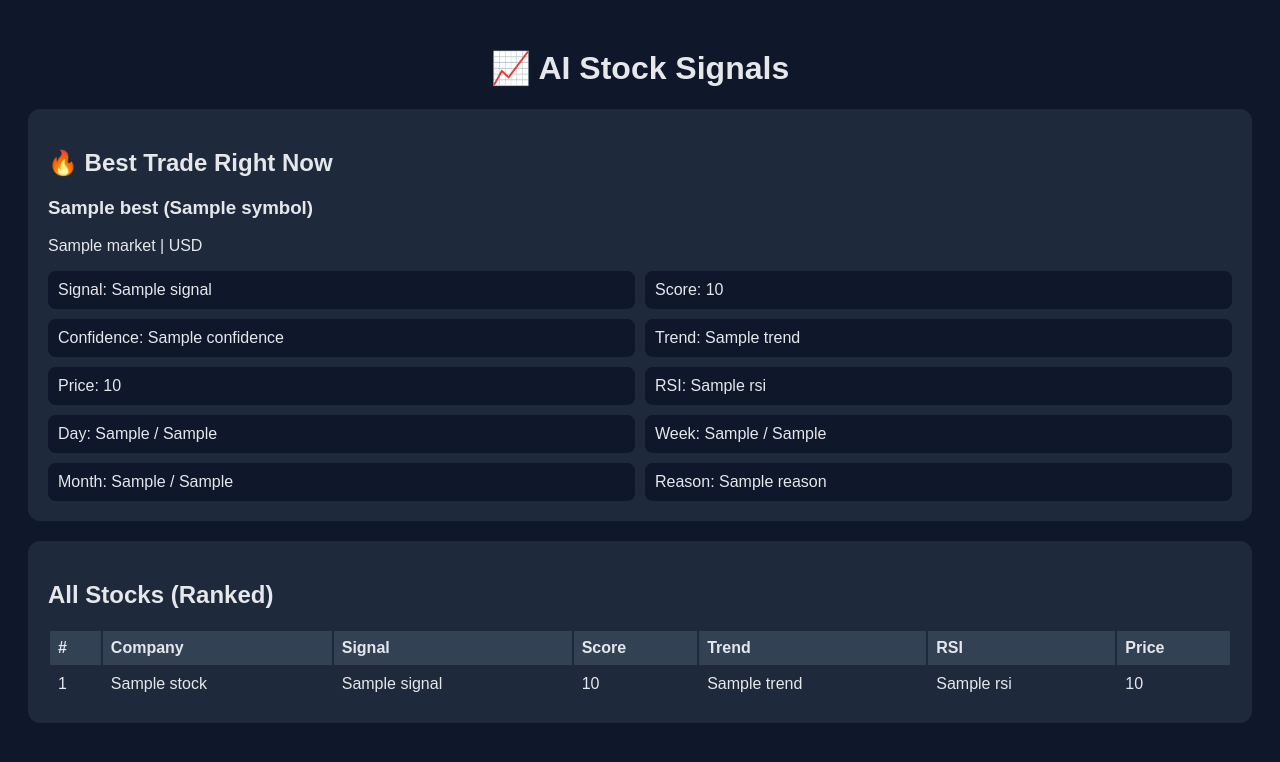
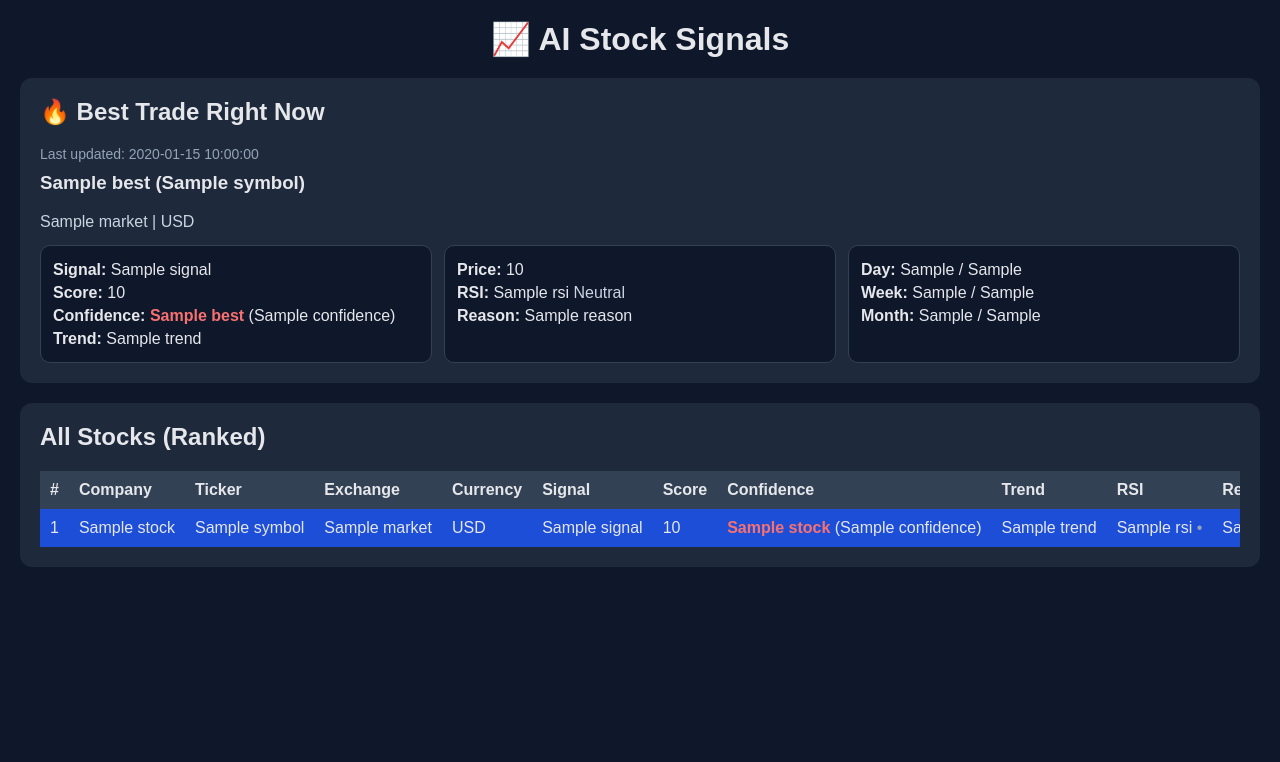
Before and after one commit to CycleX66/ai-stock-app, a Flask app: template templates/index.html in a window 1280 px wide. Shown: the top 762 px of the page. Run offline with Flask 3, Linux system fonts and the light colour scheme; the template is opened without the code that fills it: most values are stand-ins (such as "Sample title", 1, 10 or a date in 2020).

Commit message:
Update index.html

```diff
--- a/templates/index.html
+++ b/templates/index.html
@@ -3,129 +3,226 @@
 <head>
     <meta charset="UTF-8">
     <meta name="viewport" content="width=device-width, initial-scale=1.0">
-
+    <meta http-equiv="refresh" content="60">
     <title>AI Stock Signals</title>
 
     <style>
         body {
-    font-family: Arial;
+            font-family: Arial, sans-serif;
             background: #0f172a;
             color: #e5e7eb;
+            margin: 0;
             padding: 20px;
         }
 
-h1 { text-align: center; }
+        h1 {
+            text-align: center;
+            margin: 0 0 20px 0;
+        }
+
+        h2, h3 {
+            margin-top: 0;
+        }
 
         .card {
             background: #1e293b;
             padding: 20px;
             border-radius: 12px;
             margin-bottom: 20px;
+            box-sizing: border-box;
         }
 
-/* GRID */
+        .time {
+            color: #94a3b8;
+            font-size: 14px;
+            margin-bottom: 10px;
+        }
+
+        .best-sub {
+            color: #cbd5e1;
+            margin-bottom: 14px;
+        }
+
         .best-grid {
             display: grid;
             grid-template-columns: 1fr;
-    gap: 10px;
+            gap: 12px;
+            margin-top: 12px;
         }
 
-@media (min-width: 700px) {
+        @media (min-width: 600px) {
             .best-grid {
                 grid-template-columns: 1fr 1fr;
             }
         }
 
+        @media (min-width: 1000px) {
+            .best-grid {
+                grid-template-columns: 1fr 1fr 1fr;
+            }
+        }
+
         .box {
             background: #0f172a;
-    padding: 10px;
-    border-radius: 8px;
+            padding: 12px;
+            border-radius: 10px;
+            border: 1px solid #334155;
+            line-height: 1.45;
         }
 
-/* TABLE */
         .table-wrapper {
             overflow-x: auto;
+            margin-top: 10px;
         }
 
         table {
             width: 100%;
-    min-width: 1000px;
+            min-width: 1200px;
+            border-collapse: collapse;
         }
 
         th, td {
-    padding: 8px;
+            padding: 10px;
             text-align: left;
+            vertical-align: top;
             white-space: nowrap;
         }
 
-th { background: #334155; }
+        th {
+            background: #334155;
+        }
 
-.buy { color: #22c55e; }
-.sell { color: #ef4444; }
-.hold { color: #eab308; }
+        tr:nth-child(even) {
+            background: #0f172a;
+        }
+
+        .highlight {
+            background: #1d4ed8 !important;
+        }
+
+        .buy { color: #22c55e; font-weight: bold; }
+        .sell { color: #ef4444; font-weight: bold; }
+        .hold { color: #eab308; font-weight: bold; }
+
+        .high { color: #22c55e; font-weight: bold; }
+        .medium { color: #facc15; font-weight: bold; }
+        .low { color: #f87171; font-weight: bold; }
+
+        .oversold { color: #22c55e; font-weight: bold; }
+        .overbought { color: #ef4444; font-weight: bold; }
+        .neutral { color: #cbd5e1; }
+
+        .muted {
+            color: #94a3b8;
+        }
     </style>
 </head>
-
 <body>
 
     <h1>📈 AI Stock Signals</h1>
 
-<!-- BEST TRADE -->
+    <!-- BEST TRADE FIRST -->
     <div class="card">
         <h2>🔥 Best Trade Right Now</h2>
+        <div class="time">Last updated: {{ now }}</div>
 
         <h3>{{ best.name }} ({{ best.symbol }})</h3>
-<p>{{ best.market }} | {{ best.currency }}</p>
+        <div class="best-sub">{{ best.market }} | {{ best.currency }}</div>
 
         <div class="best-grid">
+            <div class="box">
+                <div><strong>Signal:</strong> <span class="{{ best.signal|lower }}">{{ best.signal }}</span></div>
+                <div><strong>Score:</strong> {{ best.score }}</div>
+                <div>
+                    <strong>Confidence:</strong>
+                    <span class="{% if best.confidence_label == 'High' %}high{% elif best.confidence_label == 'Medium' %}medium{% else %}low{% endif %}">
+                        {{ best.confidence_label }}
+                    </span>
+                    ({{ best.confidence }})
+                </div>
+                <div><strong>Trend:</strong> {{ best.trend }}</div>
+            </div>
 
-<div class="box">Signal: <span class="{{ best.signal|lower }}">{{ best.signal }}</span></div>
-<div class="box">Score: {{ best.score }}</div>
+            <div class="box">
+                <div><strong>Price:</strong> {{ best.price_display }}</div>
+                <div>
+                    <strong>RSI:</strong> {{ best.rsi }}
+                    {% if best.rsi_flag == "Oversold" %}
+                        <span class="oversold">🔥 Oversold</span>
+                    {% elif best.rsi_flag == "Overbought" %}
+                        <span class="overbought">⚠️ Overbought</span>
+                    {% else %}
+                        <span class="neutral">Neutral</span>
+                    {% endif %}
+                </div>
+                <div><strong>Reason:</strong> {{ best.reason }}</div>
+            </div>
 
-<div class="box">Confidence: {{ best.confidence }}</div>
-<div class="box">Trend: {{ best.trend }}</div>
-
-<div class="box">Price: {{ best.price_display }}</div>
-<div class="box">RSI: {{ best.rsi }}</div>
-
-<div class="box">Day: {{ best.d_high_display }} / {{ best.d_low_display }}</div>
-<div class="box">Week: {{ best.w_high_display }} / {{ best.w_low_display }}</div>
-
-<div class="box">Month: {{ best.m_high_display }} / {{ best.m_low_display }}</div>
-<div class="box">Reason: {{ best.reason }}</div>
-
+            <div class="box">
+                <div><strong>Day:</strong> {{ best.d_high_display }} / {{ best.d_low_display }}</div>
+                <div><strong>Week:</strong> {{ best.w_high_display }} / {{ best.w_low_display }}</div>
+                <div><strong>Month:</strong> {{ best.m_high_display }} / {{ best.m_low_display }}</div>
+            </div>
         </div>
     </div>
 
-<!-- TABLE -->
+    <!-- TABLE SECOND -->
     <div class="card">
         <h2>All Stocks (Ranked)</h2>
 
         <div class="table-wrapper">
             <table>
-
                 <tr>
                     <th>#</th>
                     <th>Company</th>
+                    <th>Ticker</th>
+                    <th>Exchange</th>
+                    <th>Currency</th>
                     <th>Signal</th>
                     <th>Score</th>
+                    <th>Confidence</th>
                     <th>Trend</th>
                     <th>RSI</th>
+                    <th>Reason</th>
                     <th>Price</th>
+                    <th>Day</th>
+                    <th>Week</th>
+                    <th>Month</th>
                 </tr>
 
                 {% for stock in scored %}
-<tr>
+                <tr {% if loop.index == 1 %}class="highlight"{% endif %}>
                     <td>{{ loop.index }}</td>
                     <td>{{ stock.name }}</td>
+                    <td>{{ stock.symbol }}</td>
+                    <td>{{ stock.market }}</td>
+                    <td>{{ stock.currency }}</td>
                     <td class="{{ stock.signal|lower }}">{{ stock.signal }}</td>
                     <td>{{ stock.score }}</td>
+                    <td>
+                        <span class="{% if stock.confidence_label == 'High' %}high{% elif stock.confidence_label == 'Medium' %}medium{% else %}low{% endif %}">
+                            {{ stock.confidence_label }}
+                        </span>
+                        ({{ stock.confidence }})
+                    </td>
                     <td>{{ stock.trend }}</td>
-<td>{{ stock.rsi }}</td>
+                    <td>
+                        {{ stock.rsi }}
+                        {% if stock.rsi_flag == "Oversold" %}
+                            <span class="oversold">🔥</span>
+                        {% elif stock.rsi_flag == "Overbought" %}
+                            <span class="overbought">⚠️</span>
+                        {% else %}
+                            <span class="muted">•</span>
+                        {% endif %}
+                    </td>
+                    <td>{{ stock.reason }}</td>
                     <td>{{ stock.price_display }}</td>
+                    <td>{{ stock.d_high_display }} / {{ stock.d_low_display }}</td>
+                    <td>{{ stock.w_high_display }} / {{ stock.w_low_display }}</td>
+                    <td>{{ stock.m_high_display }} / {{ stock.m_low_display }}</td>
                 </tr>
                 {% endfor %}
-
             </table>
         </div>
     </div>
```
Lines whose indentation alone changed are shown as unchanged.
